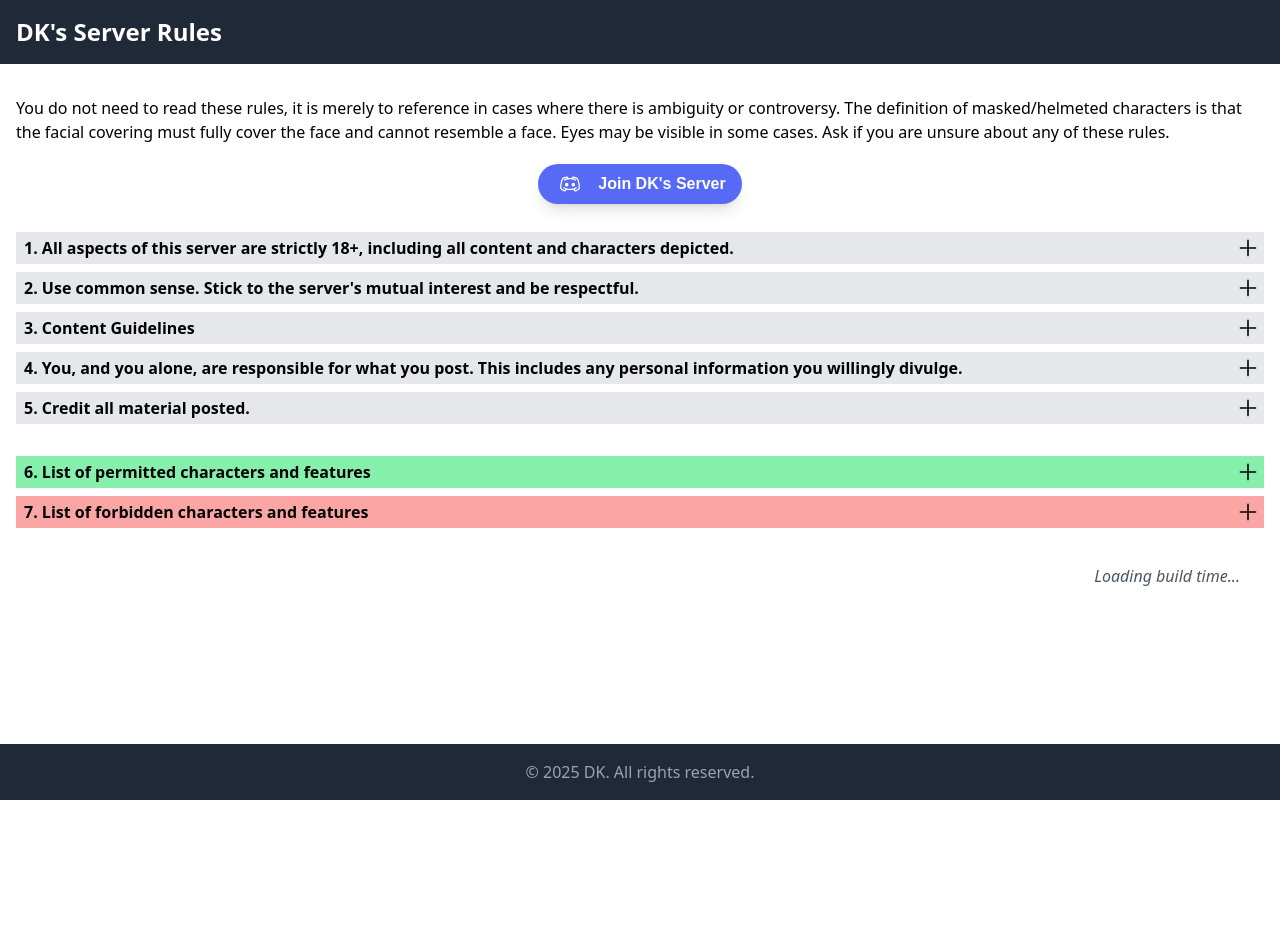
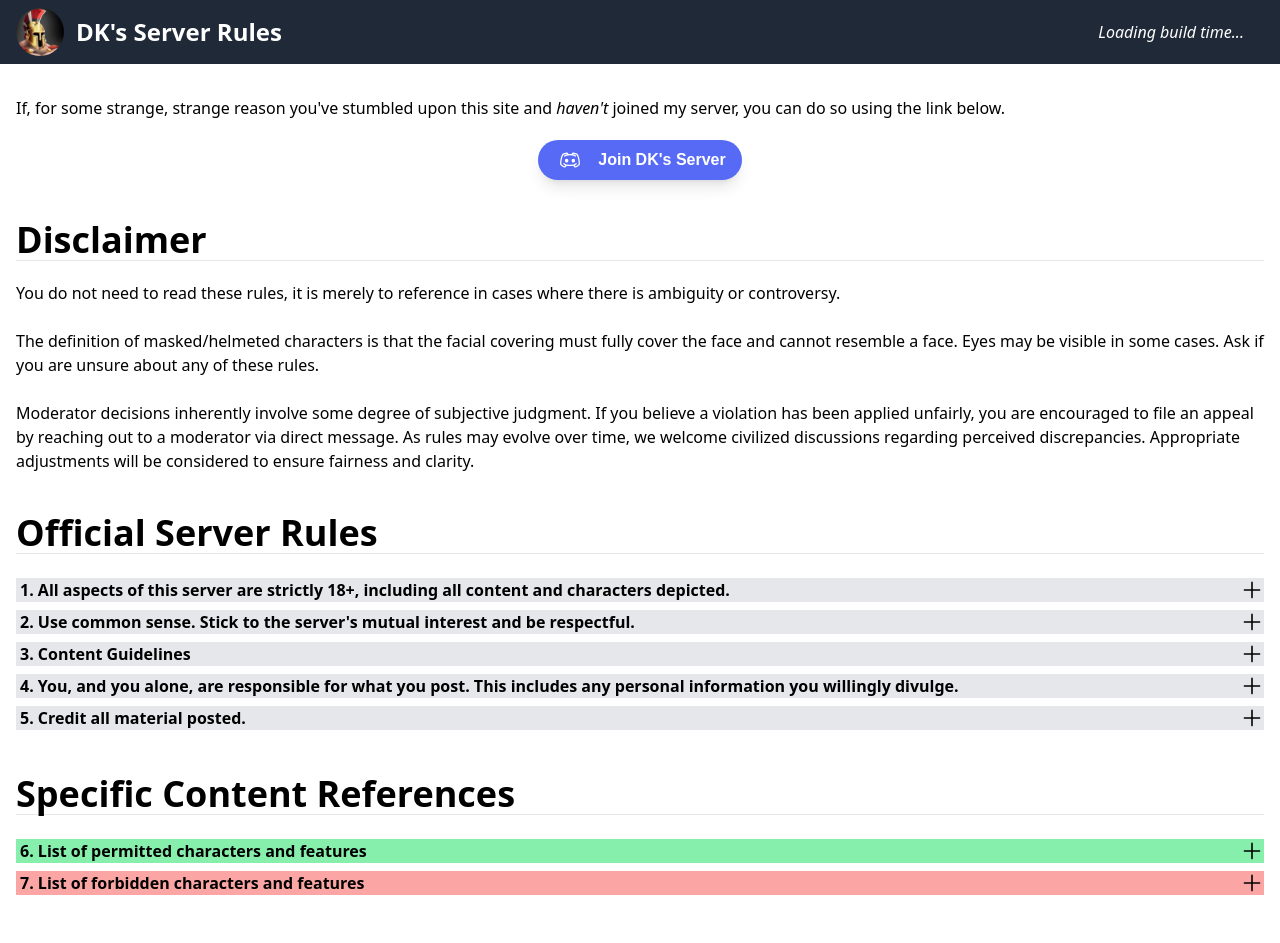
Before and after one commit to dk-wiki/server-rules, a React (Vite) app: page / in a window 1280 px wide. Shown: the top 943 px of the page. Before the commit the page ends 800 px from the top, so only its background shows below. Built offline with nearby package versions, Linux system fonts and the light colour scheme; no server answers.

Commit message:
Updated rules

```diff
--- a/src/App.jsx
+++ b/src/App.jsx
@@ -17,14 +17,30 @@ function App() {
       <main className="flex-grow flex-1">
         <div className="max-w-screen-xl mx-auto px-4 py-8 text-left">
           <p>
-            You do not need to read these rules, it is merely to reference in cases where there is ambiguity or controversy.
-
-            The definition of masked/helmeted characters is that the facial covering must fully cover the face and cannot resemble a face. Eyes may be visible in some cases. Ask if you are unsure about any of these rules.
+            If, for some strange, strange reason you've stumbled upon this site and <i>haven't</i> joined my server, you can do so using the link below.
           </p>
           <div className="w-full flex justify-center items-center mt-5">
             <DiscordJoinButton onClick={handleJoinClick} />
           </div>
+          <h1 className="text-4xl font-bold pt-10">
+            Disclaimer
+          </h1>
+          <hr className="pb-5" />
+          <p>
+            You do not need to read these rules, it is merely to reference in cases where there is ambiguity or controversy.
+          </p>
           <br />
+          <p>
+            The definition of masked/helmeted characters is that the facial covering must fully cover the face and cannot resemble a face. Eyes may be visible in some cases. Ask if you are unsure about any of these rules.
+          </p>
+          <br />
+          <p>
+            Moderator decisions inherently involve some degree of subjective judgment. If you believe a violation has been applied unfairly, you are encouraged to file an appeal by reaching out to a moderator via direct message. As rules may evolve over time, we welcome civilized discussions regarding perceived discrepancies. Appropriate adjustments will be considered to ensure fairness and clarity.
+          </p>
+          <h1 className="text-4xl font-bold pt-10">
+            Official Server Rules
+          </h1>
+          <hr className="pb-5" />
           <ExpandableSection title="1. All aspects of this server are strictly 18+, including all content and characters depicted.">
             <ul>
               <li>
@@ -78,7 +94,7 @@ function App() {
                 <ExpandableSection title="3.1. Focus on helmeted/masked characters." iconSize="w-4 h-4">
                   <ul>
                     <li>
-                      3.1.1. Other types of characters are allowed in SFW contexts, but the central point is helmeted/masked human characters.
+                      3.1.1. Other types of characters are allowed in SFW contexts, but the central point is helmeted/masked human characters. Non-masked characters are permissible for platonic discussions.
                     </li>
                     <li>
                       <ExpandableSection title="3.1.2. This may include robots, aliens, monsters, and so forth." iconSize="w-4 h-4">
@@ -120,10 +136,13 @@ function App() {
                 <ExpandableSection title="3.3. Suggestive content must only focus on depicting male characters." iconSize="w-4 h-4">
                   <ul>
                     <li>
-                      3.3.1. It is not necessary to depict all characters as male, but this server revolves around gay male content. Non-focal characters can be depicted as non-male; however, they must not be suggestive.
+                      3.3.1. Suggestive means sexual imagery, poses or interactions; nudity or partial nudity; provocative clothing; or exaggerated sexual body features.
                     </li>
                     <li>
-                      3.3.2. This server is open to all individuals of all forms of expression; however, content is as outlined above.
+                      3.3.2. It is not necessary to depict all characters as male, but this server revolves around gay male content. Non-focal characters can be depicted as non-male; however, they must not be suggestive.
+                    </li>
+                    <li>
+                      3.3.3. This server is open to all individuals of all forms of expression; however, content is as outlined above.
                     </li>
                   </ul>
                 </ExpandableSection>
@@ -181,7 +200,7 @@ function App() {
           <ExpandableSection title="4. You, and you alone, are responsible for what you post. This includes any personal information you willingly divulge.">
             <ul>
               <li>
-                4.1. Your profile is public to this server. If your profile is provocative or considered harmful, you will be removed from the server.
+                4.1. Your profile is considered public to this server. If your profile is provocative or considered harmful, you will be removed from the server.
               </li>
               <li>
                 4.2. Even if someone asked you to do something that breaks the rules, you are still liable for your actions.
@@ -211,9 +230,15 @@ function App() {
               <li>
                 5.2. Even if a work is something you commissioned, you must credit the artist that drew it.
               </li>
+              <li>
+                5.3. While not easily enforceable, content that is shared on this server directly from the original artist does not constitute as permission to share the art elsewhere without permission. Such behavior may warrant a ban. This server is not a public platform and as such, sharing should be done with the artist's appropriate referencing.
+              </li>
             </ul>
           </ExpandableSection>
-          <br />
+          <h1 className="text-4xl font-bold pt-10">
+            Specific Content References
+          </h1>
+          <hr className="pb-5" />
           <ExpandableSection title="6. List of permitted characters and features" color='green'>
             <p>
               This contains an incomplete list of permissible characters and features. If the content is not obviously permissible, ask on the server. This list will be updated regularly to give users a better understanding of what content is to be expected on this server.
@@ -254,7 +279,7 @@ function App() {
                 <ExpandableSection title="7.1. Edge case features that have been disallowed" color='red'>
                   <ul>
                     <li>
-                      7.1.1. Animal masks
+                      7.1.1. Animal masks (Note that this does <u>not</u> include masks with subtle animal features or hybrid masks)
                     </li>
                     <li>
                       7.1.2. Face-shaped helmets
@@ -282,8 +307,14 @@ function App() {
               </li>
             </ul>
           </ExpandableSection>
+          <h1 className="text-4xl font-bold pt-10">
+            Final Notes
+          </h1>
+          <hr className="pb-5" />
+          <p>
+            If there is anything you notice about these rules that makes them incomplete or unfair, you are welcome to raise any concerns on the server. Additionally, contributions to the lists in Rules 6 and 7 would be appreciated
+          </p>
         </div>
-        <LastBuildTime />
       </main>
       <Footer />
     </div>
--- a/src/components/ExpandableComponent.jsx
+++ b/src/components/ExpandableComponent.jsx
@@ -31,10 +31,10 @@ export const ExpandableSection = ({ title, children, color = "gray", iconSize =
   return (
     <div className="max-w-screen-xl mx-auto py-1">
       <div
-        className={`cursor-pointer ${theme.bg} text-black px-1 py-0 flex justify-between items-center`}
+        className={`cursor-pointer ${theme.bg} text-black py-0 flex justify-between items-center`}
         onClick={() => setIsOpen(!isOpen)}
       >
-        <h2 className="text-md flex-grow text-left mr-1 p-1 font-bold">{title}</h2>
+        <h2 className="text-md flex-grow text-left mr-1 font-bold pl-1">{title}</h2>
         <span
           className={`transform transition-transform duration-300 ${isOpen ? "rotate-180" : "rotate-0"}`}
         >
@@ -46,7 +46,7 @@ export const ExpandableSection = ({ title, children, color = "gray", iconSize =
         </span>
       </div>
       <div
-        className={`overflow-hidden transition-max-height duration-300 ease-in-out ${isOpen ? "max-h-[9999px]" : "max-h-0"}`}
+        className={`overflow-hidden transition-max-height duration-300 ease-in-out pr-5 ${isOpen ? "max-h-[9999px]" : "max-h-0"}`}
       >
         <div className={`${theme.contentBg} px-2 border-l-8 ${theme.border} text-left`}>
           {children}
--- a/src/components/Header.jsx
+++ b/src/components/Header.jsx
@@ -1,7 +1,19 @@
+import LastBuildTime from "./LastBuildTime";
+
 export const Header = () => (
-    <header className="w-full" style={{ backgroundColor: "#1F2937"}}>
-      <div className="max-w-screen-xl mx-auto px-4 py-4">
-        <h1 className="text-white text-2xl font-bold text-left">DK's Server Rules</h1>
+  <header className="w-full" style={{ backgroundColor: "#1F2937" }}>
+    <div className="max-w-[1280px] mx-auto px-4 py-2 relative">
+      <div className="flex flex-col md:flex-row md:justify-between items-center text-center md:text-left relative">
+        <div className="flex items-center mb-4 md:mb-0">
+          <img
+            src="icon.webp" // Replace with your avatar image path
+            alt="Avatar"
+            className="w-12 h-12 rounded-full mr-3"
+          />
+          <h1 className="text-white text-2xl font-bold">DK's Server Rules</h1>
+        </div>
+        <LastBuildTime />
       </div>
-    </header>
-  );
+    </div>
+  </header>
+);
--- a/src/components/LastBuildTime.jsx
+++ b/src/components/LastBuildTime.jsx
@@ -18,9 +18,11 @@ const LastBuildTime = () => {
   }, []);
 
   return (
-    <div className="w-full text-right px-10 italic text-gray-600 pb-10">
+    <div
+      className="text-right md:text-left italic text-white w-full md:w-auto md:absolute md:top-1/2 md:right-5 md:transform md:-translate-y-1/2 relative"
+    >
       {buildTime ? (
-        <p>Last update on: {buildTime.toLocaleString()}</p>
+        <p>Last updated on: {buildTime.toLocaleString()}</p>
       ) : (
         <p>Loading build time...</p>
       )}
--- /dev/null
+++ b/src/components/TableOfContents.jsx
@@ -0,0 +1,27 @@
+import React from 'react';
+
+const TableOfContents = () => {
+  const sections = [
+    { id: 'disclaimer', title: 'Disclaimer' },
+    { id: 'server-rules', title: 'Official Server Rules' },
+    { id: 'specific-content', title: 'Specific Content References' },
+    { id: 'final-notes', title: 'Final Notes' },
+  ];
+
+  return (
+    <div className="max-w-screen-xl mx-auto px-4 py-8 text-left">
+      <h2 className="text-2xl font-bold mb-4">Table of Contents</h2>
+      <ul className="list-disc pl-5 space-y-2">
+        {sections.map((section) => (
+          <li key={section.id}>
+            <a href={`#${section.id}`} className="text-blue-500 hover:underline">
+              {section.title}
+            </a>
+          </li>
+        ))}
+      </ul>
+    </div>
+  );
+};
+
+export default TableOfContents;
```
Also changed, not shown: public/icon.webp (added).
